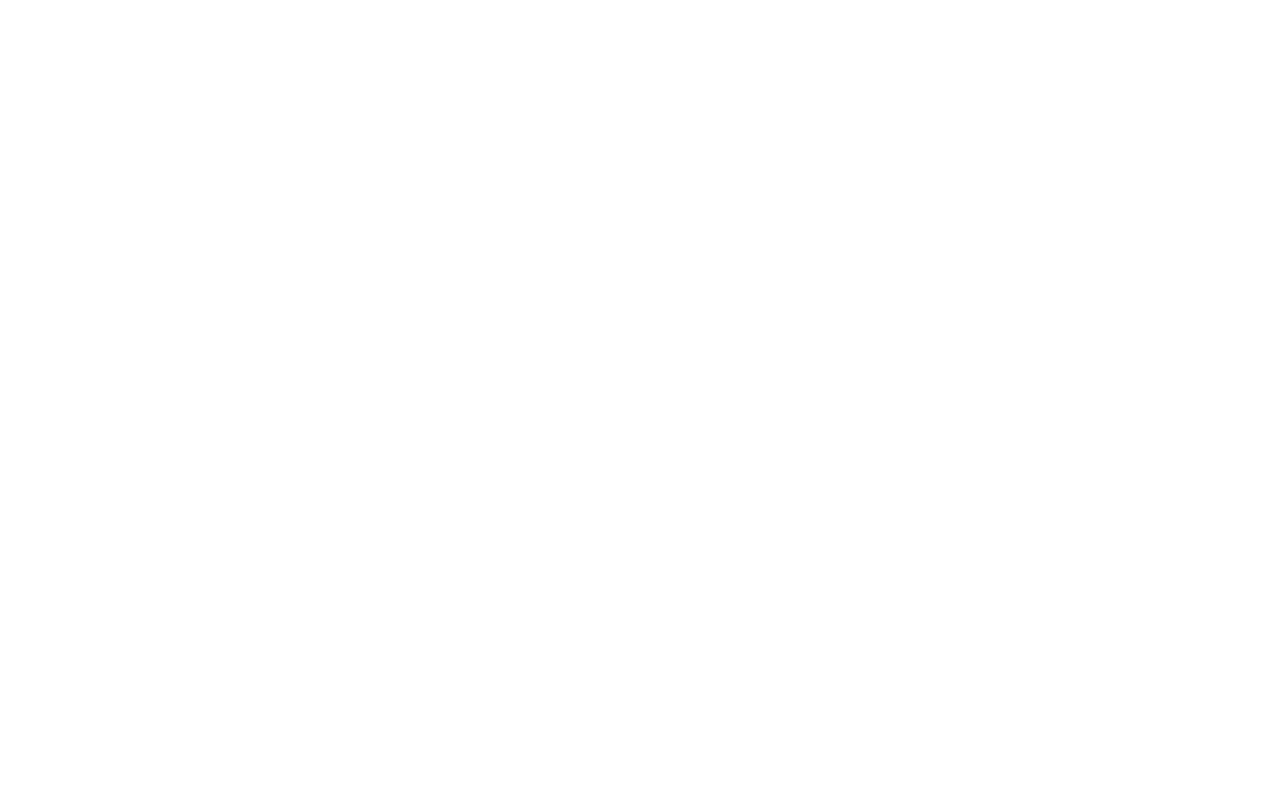
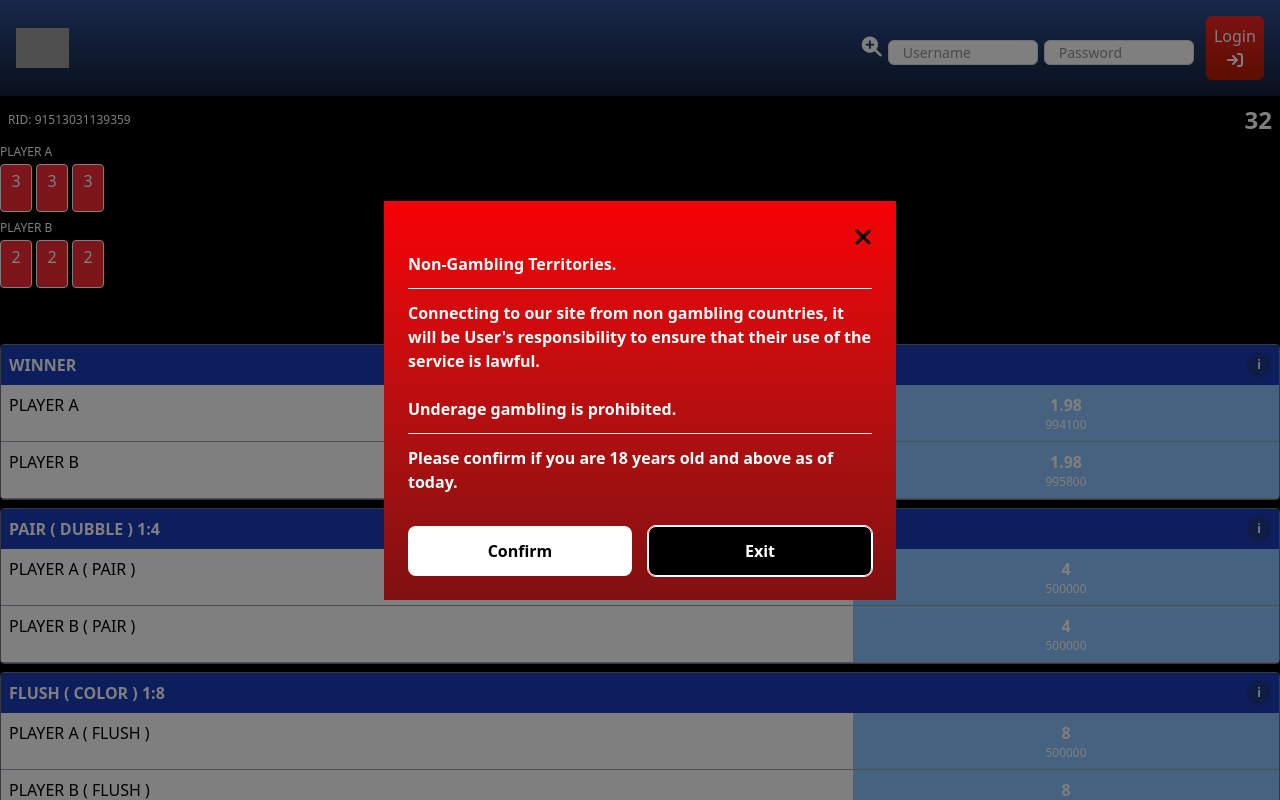
Before and after one commit to vishwajeet-4847/97sports, a React (Vite) app: page /casion/1 in a window 1280 px wide. Before the commit this address had no page. Shown: the top 800 px of the page. Built offline with nearby package versions, Linux system fonts and the light colour scheme; grey boxes are pictures that could not be loaded.

Commit message:
aniket push

```diff
--- a/src/components/CasinoCard.jsx
+++ b/src/components/CasinoCard.jsx
@@ -1,8 +1,13 @@
 import React from "react";
+import { useNavigate } from "react-router";
 
 const CasinoCard = ({ imageSrc, title }) => {
+  const navigate = useNavigate();
   return (
-        <div className="relative shadow-[0_5px_9px_-3px_rgba(0,0,0,0.3)] rounded-[4px] mb-[15px] cursor-pointer bg-gradient-to-b from-[#f72424] to-[#bb1c00]  min-h-[112px] ">
+    <div
+      onClick={() => navigate("/casion/1")}
+      className="relative shadow-[0_5px_9px_-3px_rgba(0,0,0,0.3)] rounded-[4px] mb-[15px] cursor-pointer bg-gradient-to-b from-[#f72424] to-[#bb1c00]  min-h-[112px] "
+    >
       <a className="block">
         <img
           src={imageSrc}
@@ -14,7 +19,6 @@
         </div>
       </a>
     </div>
-
   );
 };
 
--- a/src/main.jsx
+++ b/src/main.jsx
@@ -9,23 +9,22 @@
 import ExchangeHeader from "./components/Roshan/Profile/ExchangeHeader.jsx";
 import { Homescreen } from "./screens/Homescreen.jsx";
 import GameDetailsScreen from "./screens/GameDetailsScreen.jsx";
-
+import { EventDetails } from "./screens/EventDetails.jsx";
 
 createRoot(document.getElementById("root")).render(
   <StrictMode>
-     {/* <AuthProvider> */}
-     <Router>
+    {/* <AuthProvider> */}
+    <Router>
       <Routes>
-        <Route path="/" element={<App />} >
-        <Route path="/home" element={<Homescreen />} />
-        <Route path="/settings" element={<SettingHeader/>} />
-        <Route path="/Profile" element={<ExchangeHeader />} />
-        <Route path="/in-play" element={<InPlayScreen/>} />
-        <Route path="/game" element={<GameDetailsScreen/>} />
-        {/* <Route path="/casion/:id" element={<Casino />} /> */}
-         </Route>
+        <Route path="/" element={<App />}>
+          <Route path="/home" element={<Homescreen />} />
+          <Route path="/settings" element={<SettingHeader />} />
+          <Route path="/account" element={<ExchangeHeader />} />
+          <Route path="/in-play" element={<InPlayScreen />} />
+          <Route path="/game" element={<GameDetailsScreen />} />
+          <Route path="/casion/:id" element={<EventDetails />} />
+        </Route>
       </Routes>
-
     </Router>
     {/* </AuthProvider> */}
   </StrictMode>
--- /dev/null
+++ b/src/screens/EventDetails.jsx
@@ -0,0 +1,140 @@
+import { useEffect, useState } from "react";
+
+export const EventDetails = () => {
+  // Game data
+  const gameId = "91513031139359";
+  const [timeRemaining, setTimeRemaining] = useState(37);
+  const [suspended, setSuspended] = useState(false);
+
+  // Player data
+  const players = [
+    { id: "A", cards: [3, 3, 3] },
+    { id: "B", cards: [2, 2, 2] },
+  ];
+
+  // Betting options
+  const bettingOptions = [
+    {
+      title: "WINNER",
+      ratio: null,
+      options: [
+        { player: "PLAYER A", odds: 1.98, value: 994100 },
+        { player: "PLAYER B", odds: 1.98, value: 995800 },
+      ],
+    },
+    {
+      title: "PAIR ( DUBBLE ) 1:4",
+      ratio: "1:4",
+      options: [
+        { player: "PLAYER A ( PAIR )", odds: 4, value: 500000 },
+        { player: "PLAYER B ( PAIR )", odds: 4, value: 500000 },
+      ],
+    },
+    {
+      title: "FLUSH ( COLOR ) 1:8",
+      ratio: "1:8",
+      options: [
+        { player: "PLAYER A ( FLUSH )", odds: 8, value: 500000 },
+        { player: "PLAYER B ( FLUSH )", odds: 8, value: 500000 },
+      ],
+    },
+    {
+      title: "STRAIGHT ( ROWN ) 1:14",
+      ratio: "1:14",
+      options: [
+        { player: "PLAYER A ( STRAIGHT )", odds: 14, value: 500000 },
+        { player: "PLAYER B ( STRAIGHT )", odds: 14, value: 500000 },
+      ],
+    },
+  ];
+
+  // Timer effect
+  useEffect(() => {
+    const timer = setInterval(() => {
+      setTimeRemaining((prev) => {
+        if (prev <= 1) {
+          setSuspended(true);
+          return 30; // Reset to 30 seconds
+        }
+        setSuspended(false);
+        return prev - 1;
+      });
+    }, 1000);
+
+    return () => clearInterval(timer);
+  }, []);
+
+  return (
+    <div className="flex flex-col w-full h-full bg-black text-white">
+      {/* Game ID and Timer */}
+      <div className="p-2 flex justify-between items-center">
+        <div className="text-xs">RID: {gameId}</div>
+        <div className="bg-black text-white text-2xl font-bold">
+          {timeRemaining}
+        </div>
+      </div>
+
+      {/* Players' Cards */}
+      <div className="mb-12">
+        {players.map((player, index) => (
+          <div key={index} className="mb-2">
+            <div className="text-xs mb-1">PLAYER {player.id}</div>
+            <div className="flex">
+              {player.cards.map((card, cardIndex) => (
+                <div
+                  key={cardIndex}
+                  className="w-8 h-12 bg-red-500 mr-1 rounded text-center p-1 border border-white"
+                >
+                  {card}
+                </div>
+              ))}
+            </div>
+          </div>
+        ))}
+      </div>
+
+      {/* Betting Options */}
+      <div className="mt-auto">
+        {bettingOptions.map((section, index) => (
+          <div
+            key={index}
+            className="border border-gray-500 rounded overflow-hidden mb-2"
+          >
+            {/* Section Header */}
+            <div className="bg-blue-800 text-white p-2 font-bold flex justify-between">
+              <span>{section.title}</span>
+              <span className="text-white bg-blue-900 rounded-full w-6 h-6 flex items-center justify-center text-xs">
+                i
+              </span>
+            </div>
+
+            {/* Section Rows */}
+            {section.options.map((option, optIndex) => (
+              <div
+                key={optIndex}
+                className="flex border-b border-gray-400 relative"
+              >
+                <div className="w-2/3 bg-white text-black p-2">
+                  {option.player}
+                </div>
+                <div className="w-1/3 bg-blue-300 text-center p-2 flex flex-col justify-center">
+                  <div className="font-bold">{option.odds}</div>
+                  <div className="text-xs">{option.value}</div>
+                </div>
+
+                {/* Suspended overlay */}
+                {suspended && (
+                  <div className="absolute inset-0 bg-white bg-opacity-60 flex items-center justify-center">
+                    <span className="text-red-600 font-bold text-xl">
+                      SUSPENDED
+                    </span>
+                  </div>
+                )}
+              </div>
+            ))}
+          </div>
+        ))}
+      </div>
+    </div>
+  );
+};
```
Lines whose indentation alone changed are shown as unchanged.
